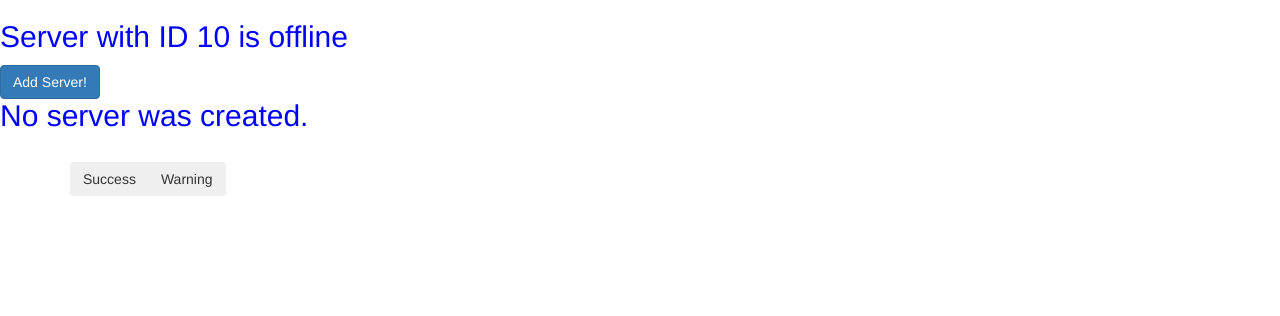
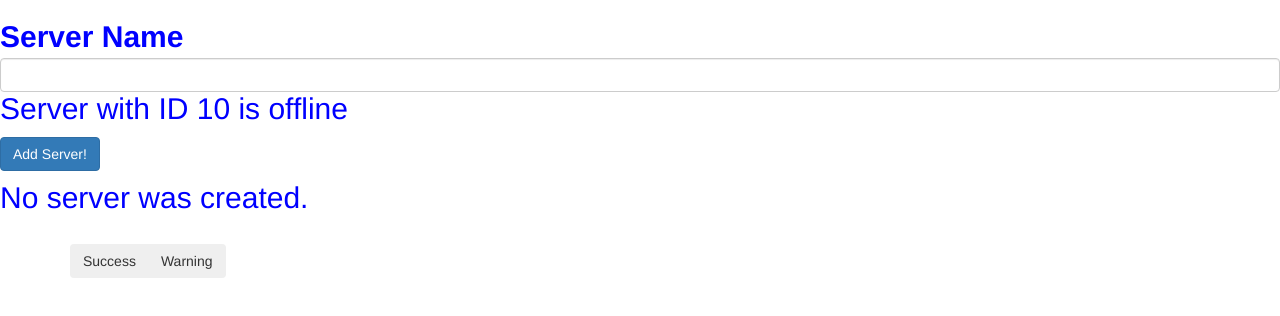
Before and after one commit to razcrisan/Angular-Practice, an Angular app: page / in a window 1280 px wide. Shown: the top 316 px of the page. Built offline with nearby package versions, Linux system fonts and the light colour scheme.

Commit message:
passing and using data with event binding

```diff
--- a/src/app/app.component.html
+++ b/src/app/app.component.html
@@ -1,3 +1,4 @@
+
 <h2><app-servers></app-servers></h2>
 
 <div class="container">
--- a/src/app/servers/servers.component.html
+++ b/src/app/servers/servers.component.html
@@ -1,7 +1,10 @@
+<label>Server Name</label>
+<input type="text" class="form-control"
+       (input)="onUpdateServerName($event)" />
 <app-server></app-server>
 <button class="btn btn-primary"
         [disabled]="!allowNewServer"
         (click)="onCreateServer()">Add Server!</button>
-
+       <p>{{ serverName }}</p>
 <!--<p>{{ allowNewServer }}</p>-->
 <p>{{ serverCreationStatus }}</p>
--- a/src/app/servers/servers.component.ts
+++ b/src/app/servers/servers.component.ts
@@ -12,6 +12,7 @@
 export class ServersComponent implements OnInit {
   allowNewServer = false;
   serverCreationStatus = 'No server was created.';
+  serverName = '';
 
   constructor() {
     setTimeout(() => {
@@ -25,4 +26,9 @@
   onCreateServer() {
     this.serverCreationStatus = 'The Server was created!!!!!!!';
   }
+
+  onUpdateServerName(event: any) {
+    this.serverName = (<HTMLInputElement>event.target).value;
+  }
+
 }
```
